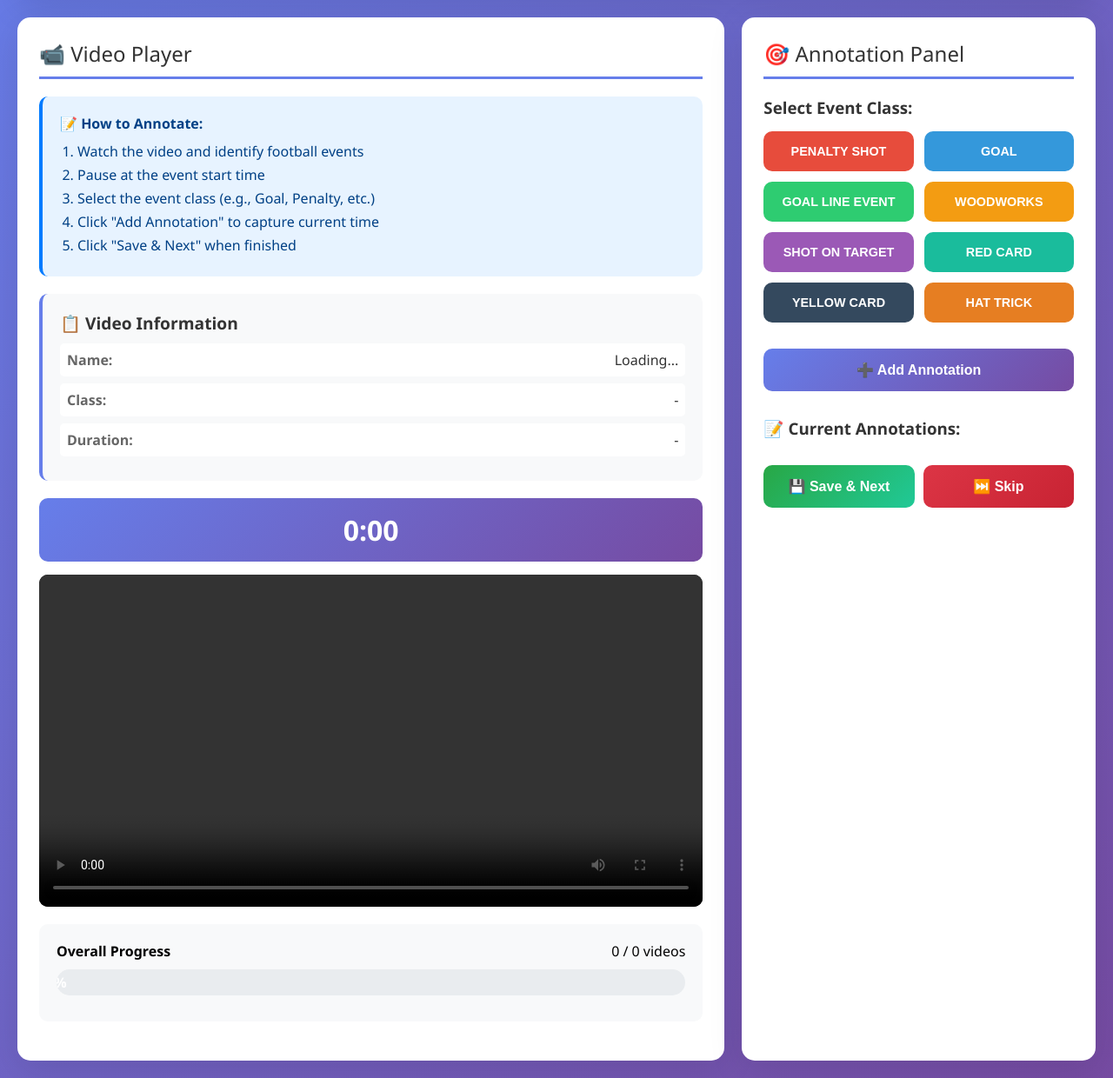
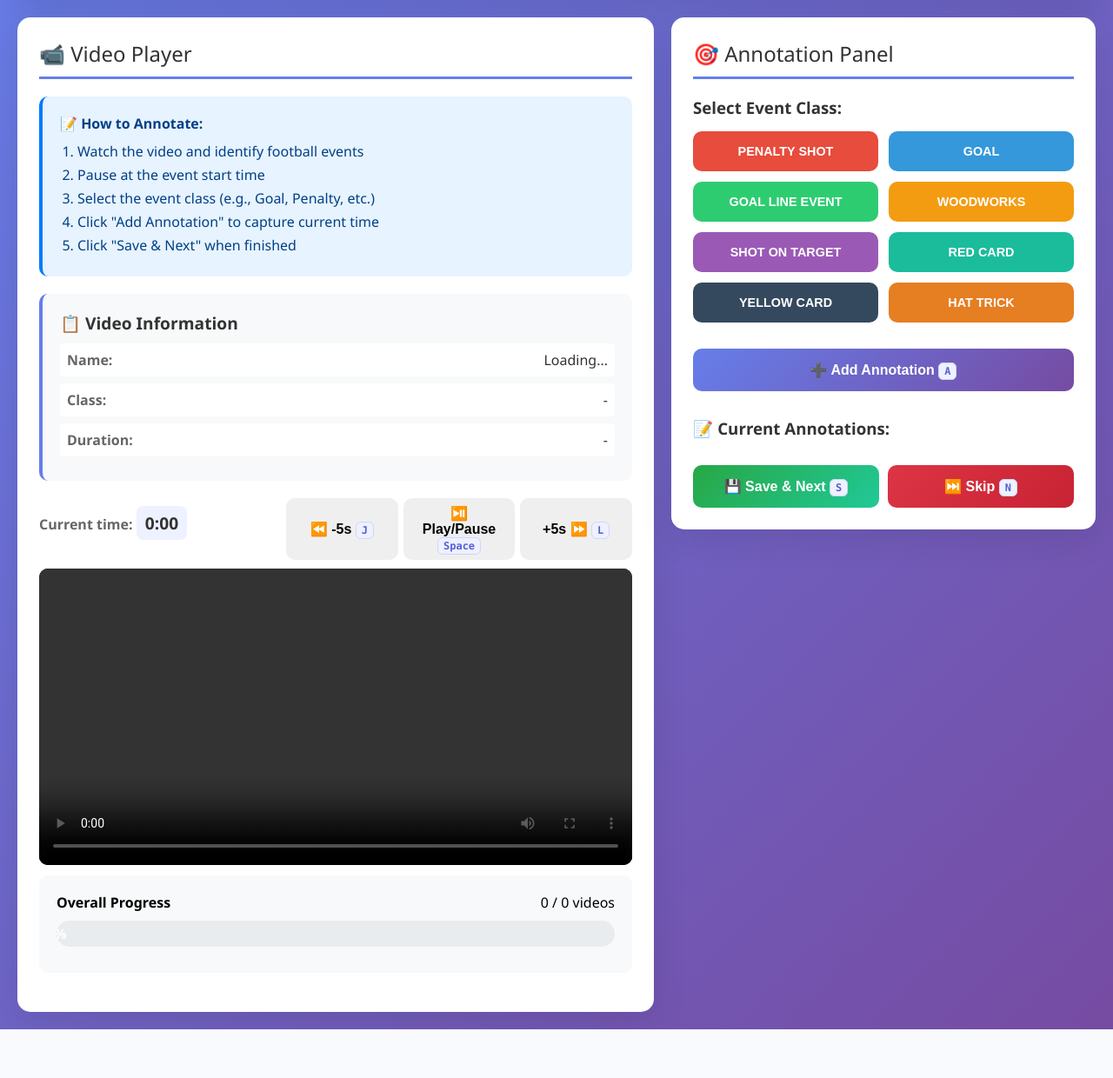
Before and after one commit to gns-x/cosmos-football-event-detection, a Flask app: page / in a window 1280 px wide. Shown: the part 169-1409 px from the top of the page at 87% size. After the commit the page ends 1353 px from the top, so only its background shows below. Run offline with Flask 3, Linux system fonts and the light colour scheme; data that the repository does not hold is empty.

Commit message:
UX alignment: sticky annotation panel, keyboard shortcuts (Space/A/S/N/J/L), scrub controls, wider layout; keep all existing functionality

```diff
--- a/03_annotation/annotation_tool/templates/index.html
+++ b/03_annotation/annotation_tool/templates/index.html
@@ -45,8 +45,9 @@
 
         .main-content {
             display: grid;
-            grid-template-columns: 2fr 1fr;
+            grid-template-columns: 3fr 2fr; /* Wider annotation panel for easier access */
             gap: 20px;
+            align-items: start; /* Align panels at the top */
         }
 
         @media (max-width: 1024px) {
@@ -60,6 +61,13 @@
             border-radius: 15px;
             padding: 25px;
             box-shadow: 0 10px 40px rgba(0,0,0,0.1);
+        }
+
+        /* Keep annotation panel visible while scrolling the video */
+        .right-panel {
+            position: sticky;
+            top: 20px;
+            height: fit-content;
         }
 
         .panel-title {
@@ -119,13 +127,35 @@
             background: #000;
             border-radius: 10px;
             overflow: hidden;
-            margin-bottom: 20px;
+            margin-bottom: 12px;
         }
 
         video {
             width: 100%;
             height: auto;
             display: block;
+        }
+
+        /* Keep video controls accessible and visible */
+        .video-controls-row {
+            display: flex;
+            gap: 10px;
+            align-items: center;
+            justify-content: space-between;
+            margin-bottom: 10px;
+        }
+        .scrub-buttons {
+            display: flex;
+            gap: 6px;
+        }
+        .kbd {
+            background: #eef1ff;
+            border: 1px solid #cfd5ff;
+            padding: 2px 6px;
+            border-radius: 6px;
+            font-family: ui-monospace, SFMono-Regular, Menlo, Monaco, Consolas, "Liberation Mono", "Courier New", monospace;
+            font-size: 12px;
+            color: #5461d4;
         }
 
         .progress-section {
@@ -386,7 +416,17 @@
                     </div>
                 </div>
 
-                <div class="current-time-display" id="currentTime">0:00</div>
+                <div class="video-controls-row">
+                    <div>
+                        <span class="info-label">Current time:</span>
+                        <span class="current-time-display" id="currentTime" style="display:inline-block; padding:6px 10px; font-size:1.2em; background:#eef1ff; color:#333; border-radius:8px;">0:00</span>
+                    </div>
+                    <div class="scrub-buttons">
+                        <button class="btn" style="padding:8px 12px;" onclick="seekRelative(-5)">⏪ -5s <span class="kbd">J</span></button>
+                        <button class="btn" style="padding:8px 12px;" onclick="togglePlayPause()">⏯️ Play/Pause <span class="kbd">Space</span></button>
+                        <button class="btn" style="padding:8px 12px;" onclick="seekRelative(5)">+5s ⏩ <span class="kbd">L</span></button>
+                    </div>
+                </div>
 
                 <div class="video-container">
                     <video id="videoPlayer" controls>
@@ -414,8 +454,8 @@
                 </div>
 
                 <div class="action-buttons">
-                    <button class="btn btn-primary" onclick="addAnnotation()">
-                        ➕ Add Annotation
+                    <button class="btn btn-primary" onclick="addAnnotation()" title="Keyboard: A">
+                        ➕ Add Annotation <span class="kbd">A</span>
                     </button>
                 </div>
 
@@ -425,11 +465,11 @@
                 </div>
 
                 <div class="action-buttons" style="margin-top: 30px;">
-                    <button class="btn btn-success" onclick="saveAndNext()">
-                        💾 Save & Next
+                    <button class="btn btn-success" onclick="saveAndNext()" title="Keyboard: S">
+                        💾 Save & Next <span class="kbd">S</span>
                     </button>
-                    <button class="btn btn-danger" onclick="skipVideo()">
-                        ⏭️ Skip
+                    <button class="btn btn-danger" onclick="skipVideo()" title="Keyboard: N">
+                        ⏭️ Skip <span class="kbd">N</span>
                     </button>
                 </div>
             </div>
@@ -464,6 +504,20 @@
                     const current = videoPlayer.currentTime;
                     document.getElementById('currentTime').textContent = formatTime(current);
                 }, 100);
+
+                // Keyboard shortcuts for faster UX
+                document.addEventListener('keydown', (e) => {
+                    // Ignore when typing in inputs (not used now, but future-safe)
+                    const tag = (e.target || {}).tagName || '';
+                    if (['INPUT','TEXTAREA'].includes(tag)) return;
+
+                    if (e.code === 'Space') { e.preventDefault(); togglePlayPause(); }
+                    if (e.key.toLowerCase() === 'a') { e.preventDefault(); addAnnotation(); }
+                    if (e.key.toLowerCase() === 's') { e.preventDefault(); saveAndNext(); }
+                    if (e.key.toLowerCase() === 'n') { e.preventDefault(); skipVideo(); }
+                    if (e.key.toLowerCase() === 'j') { e.preventDefault(); seekRelative(-5); }
+                    if (e.key.toLowerCase() === 'l') { e.preventDefault(); seekRelative(5); }
+                });
 
                 // Update duration when video loads
                 videoPlayer.addEventListener('loadedmetadata', () => {
@@ -612,6 +666,16 @@
             }
         }
 
+        function togglePlayPause() {
+            const v = document.getElementById('videoPlayer');
+            if (v.paused) { v.play(); } else { v.pause(); }
+        }
+
+        function seekRelative(delta) {
+            const v = document.getElementById('videoPlayer');
+            v.currentTime = Math.max(0, Math.min(v.duration || 0, v.currentTime + delta));
+        }
+
         async function saveAndNext() {
             if (annotations.length === 0) {
                 if (!confirm('No annotations for this video. Skip it?')) {
```
